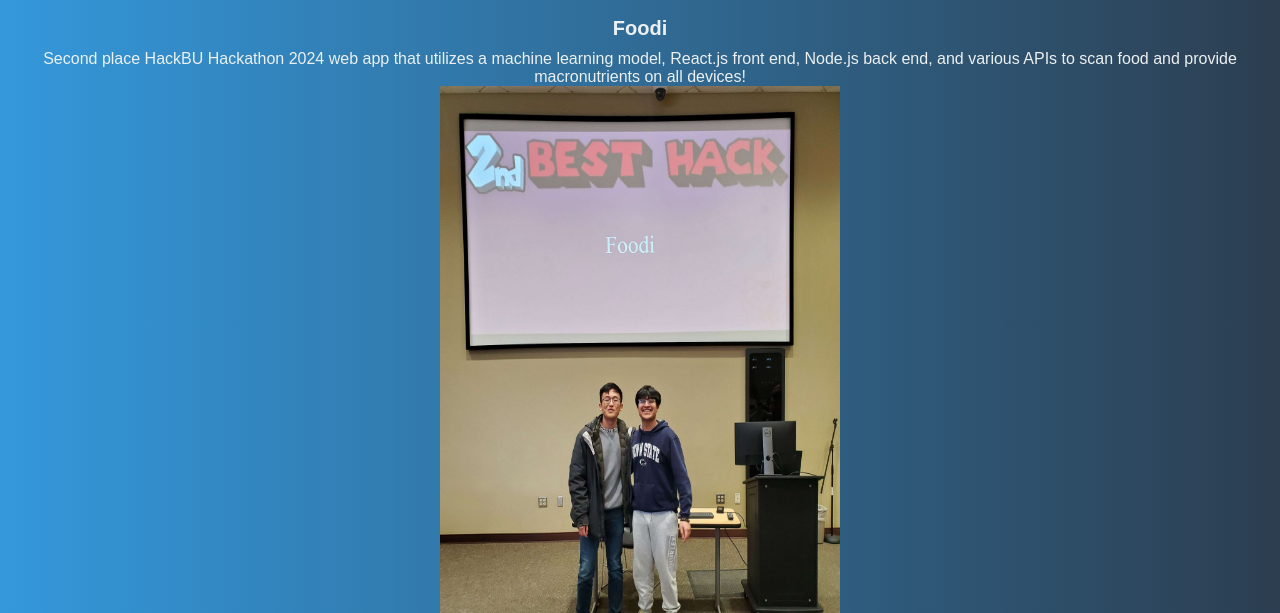
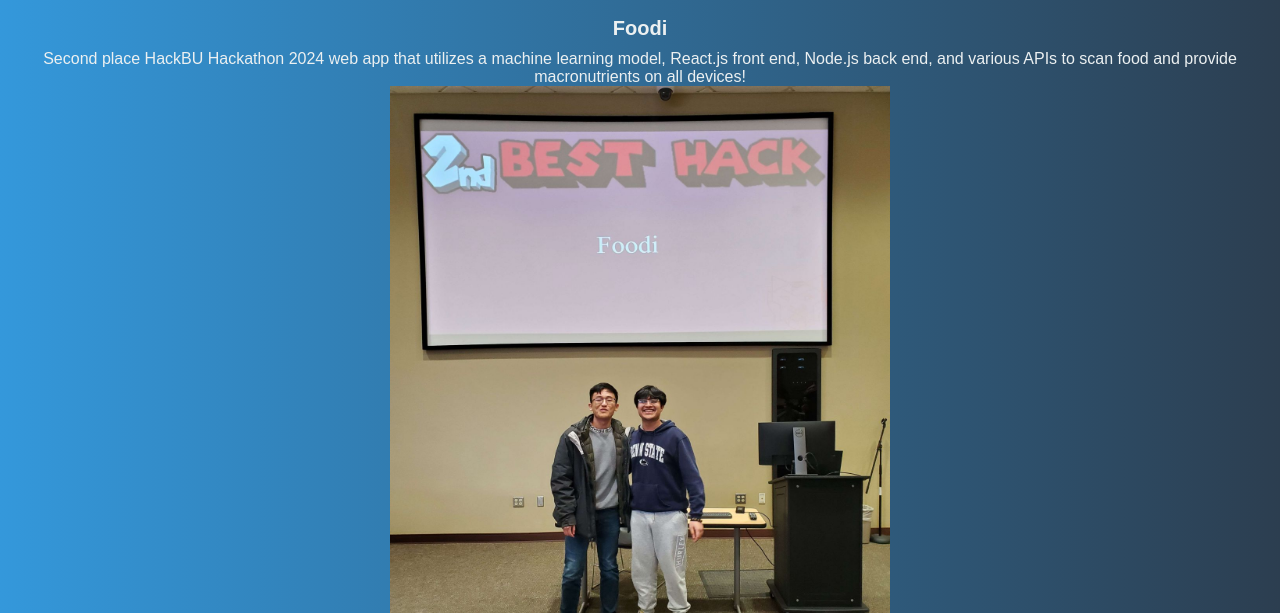
Before and after one commit to Ari-J3104/portfolio-Ari-J3104.github.io, a plain HTML site: page projects.html in a window 1280 px wide. Shown: the part 187-800 px from the top of the page. Drawn offline with Linux system fonts and the light colour scheme.

Commit message:
final final final 35678

```diff
--- a/projects.html
+++ b/projects.html
@@ -27,7 +27,7 @@
             <h3>Foodi</h3>
             <p>Second place HackBU Hackathon 2024 web app that utilizes a machine learning model, React.js front end, Node.js back end, and various APIs to scan food and provide macronutrients on all devices!</p>
             <!-- Adjust the URL based on the actual URL of your weather app on Heroku -->
-            <img src="img/bruh9.jpeg" alt="Fun Picture 2" width="400" height="650">
+            <img src="img/bruh9.jpeg" alt="Fun Picture 2" width="500" height="650">
             <iframe src="https://chinny.net/projects/foodi-app" width="100%" height="600px" frameborder="0"></iframe>
             <p>Find the code on GitHub: <a href="https://github.com/Ari-J3104/food-hack" target="_blank">GitHub Repository</a></p>
         </div>
```
